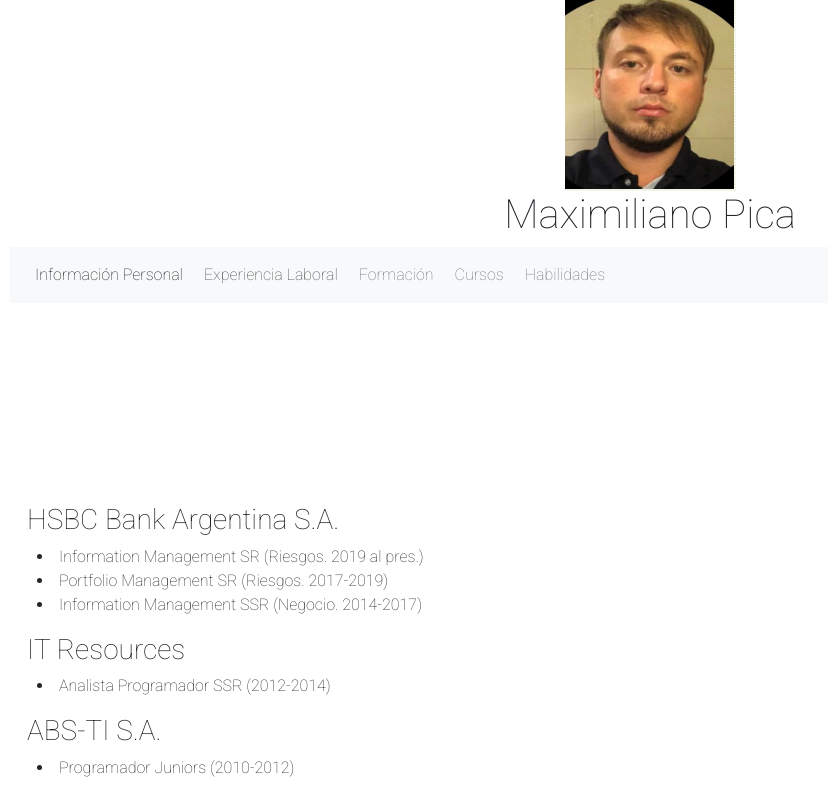
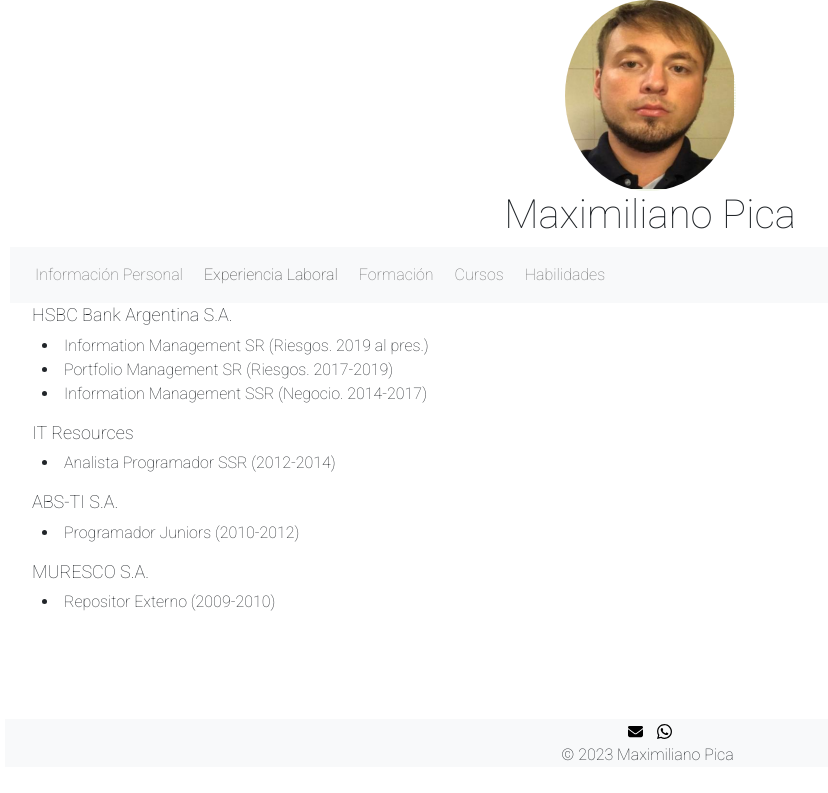
Before and after one commit to maximiliano019/CV, a plain HTML site: page index.html in a window 1280 px wide. Both pictures are taken after a click on the link "Experiencia Laboral". Shown: the top 793 px of the page, without its empty margins (0-828 px from the left). Drawn offline with nearby package versions, Linux system fonts and the light colour scheme.

Commit message:
ajustes en css
ajustes en css

```diff
--- a/css/estilos.css
+++ b/css/estilos.css
@@ -9,7 +9,35 @@
     height: auto;
 }
 
+
 #ExperienciaLaboral, #Formacion, #Cursos, #Habilidades
 {
     visibility: hidden;
 }
+
+#informacionPersonal ul {
+    list-style: none;
+    padding-left: 5px;
+}
+
+article {
+    position: relative;
+    width: auto;
+    height: auto;
+}
+
+h2 {
+    font-size: large;
+}
+
+.imagenCircular {
+    border-radius: 100%;
+ }
+
+footer {
+    width: 100%;
+    height: 81px;
+    position: absolute;
+    bottom: 0;
+    left: 0;
+}
--- a/index.html
+++ b/index.html
@@ -25,14 +25,14 @@
     </head>
     <body>
         <header class="text-center">
-            <img src="img/maxi.PNG" alt="Imagen de perfil del CV">
+            <img class="imagenCircular" src="img/maxi.PNG" alt="Imagen de perfil del CV">
             <h1>Maximiliano Pica</h1>
         </header>
 
         <nav class="navbar navbar-expand-sm bg-light">
             <div class="container-fluid">
                 <ul class="navbar-nav">
-                    <li class="nav-item"><a class="nav-link active" href="#" onclick="ejecutar('informacionPersonal')">Información Personal</a></li>
+                    <li class="nav-item"><a class="nav-link" href="#" onclick="ejecutar('informacionPersonal')">Información Personal</a></li>
                     <li class="nav-item"><a class="nav-link" href="#" onclick="ejecutar('ExperienciaLaboral')">Experiencia Laboral</a></li>
                     <li class="nav-item"><a class="nav-link" href="#" onclick="ejecutar('Formacion')">Formación</a></li>
                     <li class="nav-item"><a class="nav-link" href="#" onclick="ejecutar('Cursos')">Cursos</a></li>
@@ -41,8 +41,8 @@
             </div>
         </nav>
 
-        <div class="container-fluid mt-3" id = "informacionPersonal">
-
+        <article>
+            <div class="container-fluid " id = "informacionPersonal">
                 <ul>
                     <li><svg class="tamIcono" xmlns="http://www.w3.org/2000/svg" viewBox="0 0 384 512"><!--! Font Awesome Pro 6.3.0 by @fontawesome - https://fontawesome.com License - https://fontawesome.com/license (Commercial License) Copyright 2023 Fonticons, Inc. --><path d="M215.7 499.2C267 435 384 279.4 384 192C384 86 298 0 192 0S0 86 0 192c0 87.4 117 243 168.3 307.2c12.3 15.3 35.1 15.3 47.4 0zM192 128a64 64 0 1 1 0 128 64 64 0 1 1 0-128z"/></svg>     CABA. Andalgalá 1928</li><br>
                     <li><svg class="tamIcono" xmlns="http://www.w3.org/2000/svg" viewBox="0 0 384 512"><!--! Font Awesome Pro 6.3.0 by @fontawesome - https://fontawesome.com License - https://fontawesome.com/license (Commercial License) Copyright 2023 Fonticons, Inc. --><path d="M0 64C0 28.7 28.7 0 64 0H288c35.3 0 64 28.7 64 64V448c0 35.3-28.7 64-64 64H64c-35.3 0-64-28.7-64-64V64zM128 448c0 8.8 7.2 16 16 16h64c8.8 0 16-7.2 16-16s-7.2-16-16-16H144c-8.8 0-16 7.2-16 16zM288 64H64V384H288V64z"/></svg>     +5491153237861</li><br>
@@ -51,29 +51,28 @@
                 </ul>
             </div>
 
-        <div class="container-fluid mt-3" id = "ExperienciaLaboral">
-
-            <h3>HSBC Bank Argentina S.A.</h3>
+            <div class="container-fluid" id = "ExperienciaLaboral">
+                <h2>HSBC Bank Argentina S.A.</h2>
                 <ul>
                     <li>Information Management SR (Riesgos. 2019 al pres.)</li>
                     <li>Portfolio Management SR (Riesgos. 2017-2019)</li>
                     <li>Information Management SSR (Negocio. 2014-2017)</li>
                 </ul>
-            <h3>IT Resources</h3>
+                <h2>IT Resources</h2>
                 <ul>
                     <li>Analista Programador SSR (2012-2014)</li>
                 </ul>
-            <h3>ABS-TI S.A.</h3>
+                <h2>ABS-TI S.A.</h2>
                 <ul>
                     <li>Programador Juniors (2010-2012)</li>
                 </ul>
-            <h3>MURESCO S.A.</h3>
+                <h2>MURESCO S.A.</h2>
                 <ul>
                     <li>Repositor Externo (2009-2010)</li>
                 </ul>
             </div>
 
-        <div class="container-fluid mt-3" id = "Formacion">
+            <div class="container-fluid" id = "Formacion">
                 <ul>
                     <li>Tecnicatura Superior en Analista de Sistemas (Inst. ESBA. 2022)</li>
                     <li>Analista Programador (Inst. ESBA. 2021)</li>
@@ -82,7 +81,7 @@
                 </ul>
             </div>
 
-        <div class="container-fluid mt-3" id = "Cursos">
+            <div class="container-fluid" id = "Cursos">
                 <ul>
                     <li>Unity (Programa Codo a Codo 4.0. Cursando)</li>
                     <li>Desarrollo Front End (Arg. Programa 4.0. Cursando)</li>
@@ -98,16 +97,17 @@
                 </ul>
             </div>
 
-        <div class="container-fluid mt-3" id = "Habilidades">
+            <div class="container-fluid" id = "Habilidades">
                 <ul>
                     <li>+ 10 AÑOS DE EXPERIENCIA EN MICROSOFT SQL SERVER, TERADATA, ORACLE, ACCESS Y VISUAL BASIC 6.</li>
                     <li>DISEÑO DE BASES DE DATOS DE ENTIDAD-RELACIÓN, DATAWAREHOUSING, REPORTING Y SAS GUIDE.</li>
                     <li>MANEJO DE PROGRAMAS Y APLICACIONES ASOCIADAS AL PAQUETE MICROSOFT OFFICE.</li>
                 </ul>
             </div>
+        </article>
 
         <footer class="text-center">
-            <nav>
+            <nav class="navbar-expand-sm bg-light">
                 <a href='mailto:maximiliano.pica@hotmail.com' target='_blank'><svg class="tamIcono" xmlns="http://www.w3.org/2000/svg" viewBox="0 0 512 512"><!--! Font Awesome Pro 6.3.0 by @fontawesome - https://fontawesome.com License - https://fontawesome.com/license (Commercial License) Copyright 2023 Fonticons, Inc. --><path d="M48 64C21.5 64 0 85.5 0 112c0 15.1 7.1 29.3 19.2 38.4L236.8 313.6c11.4 8.5 27 8.5 38.4 0L492.8 150.4c12.1-9.1 19.2-23.3 19.2-38.4c0-26.5-21.5-48-48-48H48zM0 176V384c0 35.3 28.7 64 64 64H448c35.3 0 64-28.7 64-64V176L294.4 339.2c-22.8 17.1-54 17.1-76.8 0L0 176z"/></svg></a>
                 <a href='https://wa.me/+5491153237861' target='_blank'><svg class="tamIcono" xmlns="http://www.w3.org/2000/svg" viewBox="0 0 448 512"><!--! Font Awesome Pro 6.3.0 by @fontawesome - https://fontawesome.com License - https://fontawesome.com/license (Commercial License) Copyright 2023 Fonticons, Inc. --><path d="M380.9 97.1C339 55.1 283.2 32 223.9 32c-122.4 0-222 99.6-222 222 0 39.1 10.2 77.3 29.6 111L0 480l117.7-30.9c32.4 17.7 68.9 27 106.1 27h.1c122.3 0 224.1-99.6 224.1-222 0-59.3-25.2-115-67.1-157zm-157 341.6c-33.2 0-65.7-8.9-94-25.7l-6.7-4-69.8 18.3L72 359.2l-4.4-7c-18.5-29.4-28.2-63.3-28.2-98.2 0-101.7 82.8-184.5 184.6-184.5 49.3 0 95.6 19.2 130.4 54.1 34.8 34.9 56.2 81.2 56.1 130.5 0 101.8-84.9 184.6-186.6 184.6zm101.2-138.2c-5.5-2.8-32.8-16.2-37.9-18-5.1-1.9-8.8-2.8-12.5 2.8-3.7 5.6-14.3 18-17.6 21.8-3.2 3.7-6.5 4.2-12 1.4-32.6-16.3-54-29.1-75.5-66-5.7-9.8 5.7-9.1 16.3-30.3 1.8-3.7.9-6.9-.5-9.7-1.4-2.8-12.5-30.1-17.1-41.2-4.5-10.8-9.1-9.3-12.5-9.5-3.2-.2-6.9-.2-10.6-.2-3.7 0-9.7 1.4-14.8 6.9-5.1 5.6-19.4 19-19.4 46.3 0 27.3 19.9 53.7 22.6 57.4 2.8 3.7 39.1 59.7 94.8 83.8 35.2 15.2 49 16.5 66.6 13.9 10.7-1.6 32.8-13.4 37.4-26.4 4.6-13 4.6-24.1 3.2-26.4-1.3-2.5-5-3.9-10.5-6.6z"/></svg></a><br>
                 <label>© 2023 Maximiliano Pica</label>
--- a/js/menu.js
+++ b/js/menu.js
@@ -1,19 +1,19 @@
 function ejecutar (id){
 
     var intro = document.getElementById('informacionPersonal');
-    intro.style.cssText = 'visibility: hidden;';
+    intro.style.cssText = 'visibility: hidden; position: relative; height: 1px;';
 
     var intro = document.getElementById('ExperienciaLaboral');
-    intro.style.cssText = 'visibility: hidden;';
+    intro.style.cssText = 'visibility: hidden; position: relative; height: 1px;';
 
     var intro = document.getElementById('Formacion');
-    intro.style.cssText = 'visibility: hidden;';
+    intro.style.cssText = 'visibility: hidden; position: relative; height: 1px;';
 
     var intro = document.getElementById('Cursos');
-    intro.style.cssText = 'visibility: hidden;';
+    intro.style.cssText = 'visibility: hidden; position: relative; height: 1px;';
 
     var intro = document.getElementById('Habilidades');
-    intro.style.cssText = 'visibility: hidden;';
+    intro.style.cssText = 'visibility: hidden; position: relative; height: 1px;';
 
     var intro = document.getElementById(id);
     intro.style.cssText = 'visibility: visible;';
```
Lines whose indentation alone changed are shown as unchanged.
